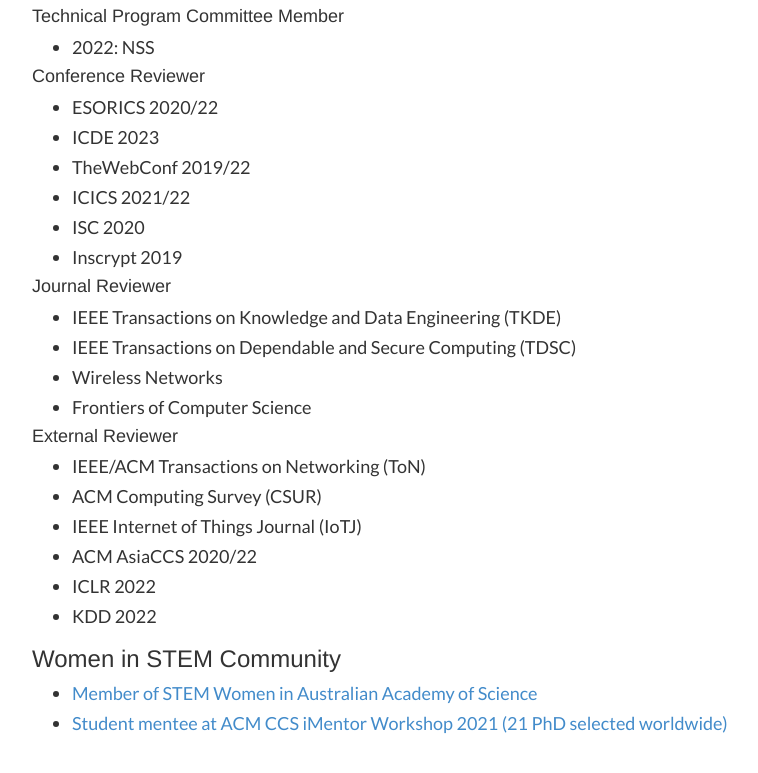
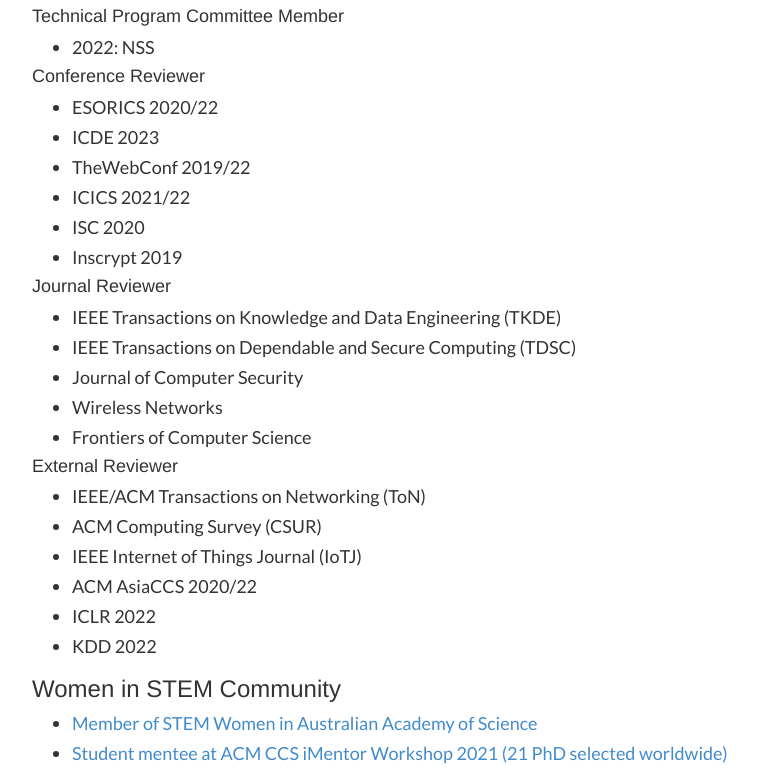
Before and after one commit to maggichk/maggichk.github.io, a plain HTML site: page service.html in a window 1280 px wide. Shown: the part 571-1344 px from the top of the page, without its empty margins (248-1006 px from the left). Before the commit the page ends 1314 px from the top, so only its background shows below. Drawn offline with Linux system fonts and the light colour scheme.

Commit message:
Update service.html

```diff
--- a/service.html
+++ b/service.html
@@ -133,6 +133,7 @@
     <ul>
         <li>IEEE Transactions on Knowledge and Data Engineering (TKDE)</li>
         <li>IEEE Transactions on Dependable and Secure Computing (TDSC)</li>
+	<li>Journal of Computer Security</li>
         <li>Wireless Networks</li>
         <li>Frontiers of Computer Science</li>
     </ul>
```
